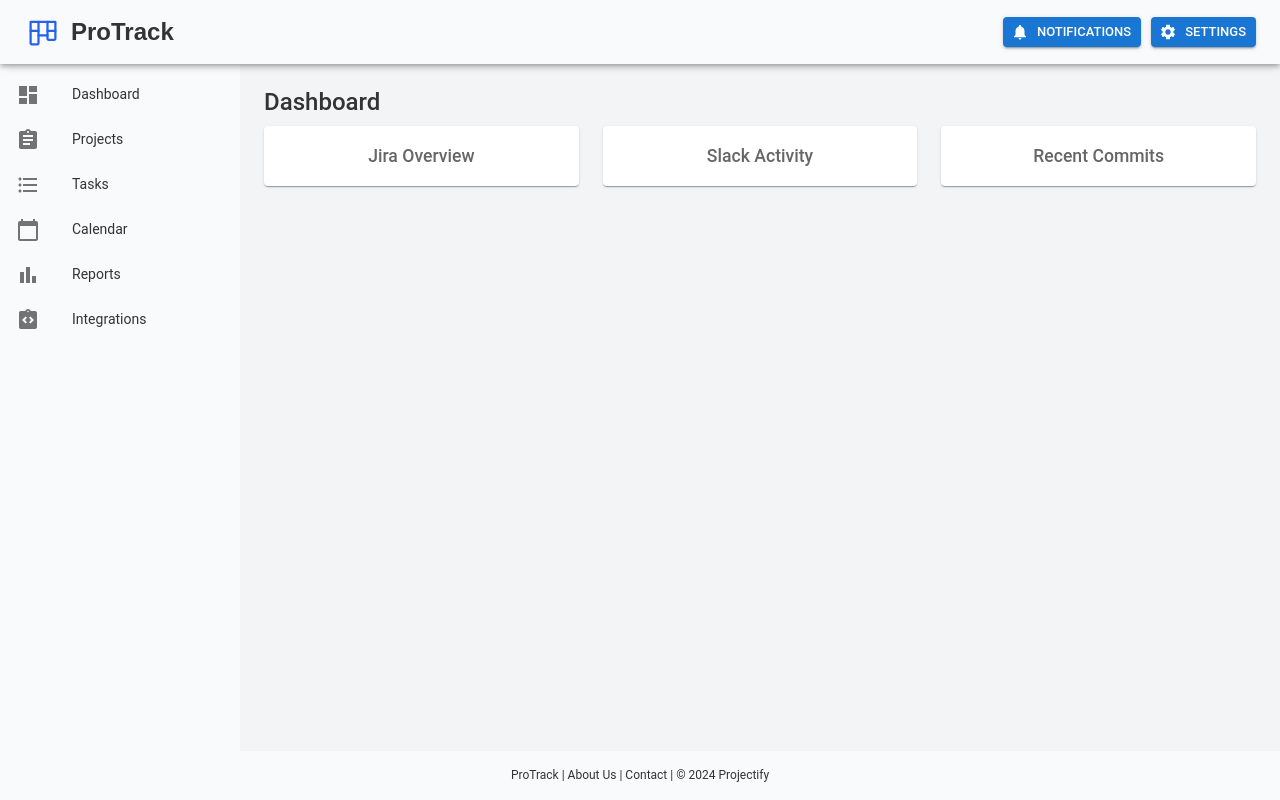
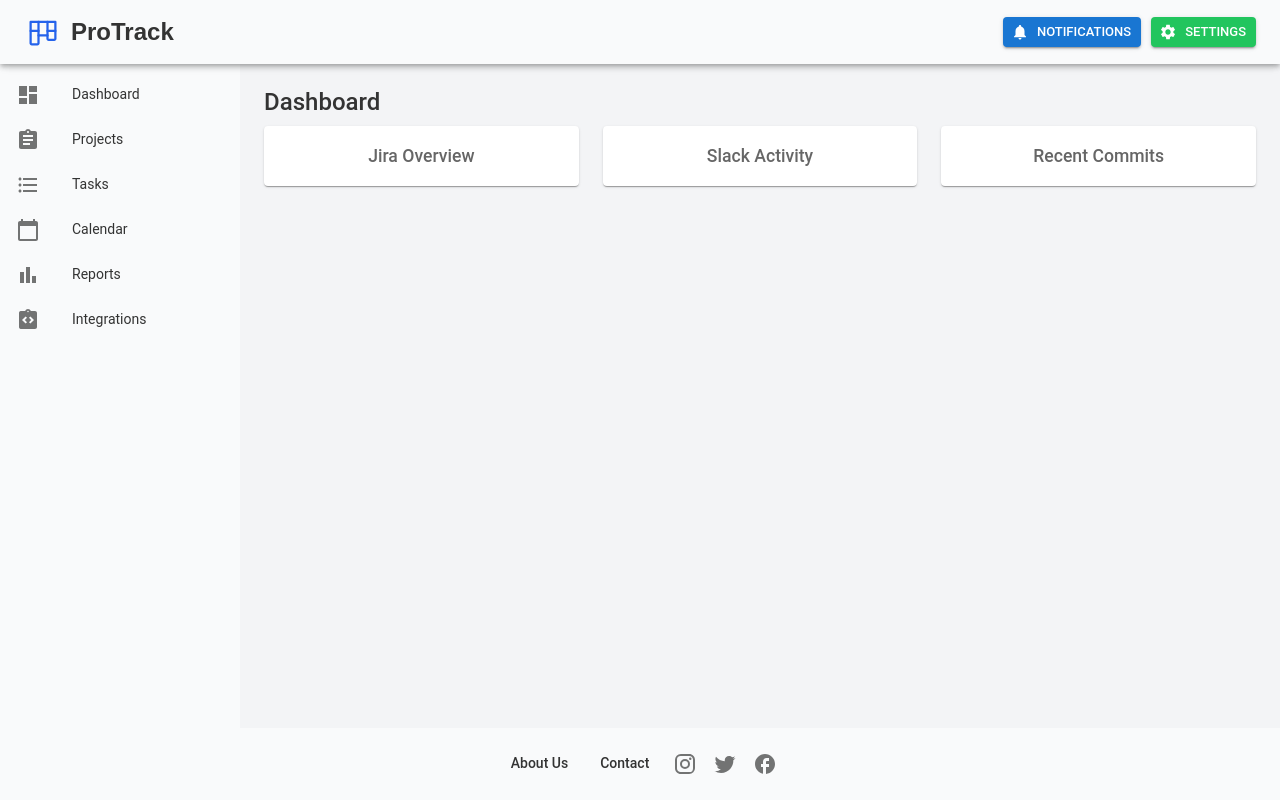
Before and after one commit to CrisFunes/protrack, a React app in the folder client/: page / in a window 1280 px wide. Built offline with nearby package versions, Linux system fonts and the light colour scheme; the HTML template or start-up script is replaced by a standard one.

Commit message:
add footer buttons and icons

```diff
--- a/client/src/components/Layout.jsx
+++ b/client/src/components/Layout.jsx
@@ -20,7 +20,12 @@ import { Link } from 'react-router-dom';
 import logo from '../assets/logo.svg';
 import SettingsIcon from '@mui/icons-material/Settings';
 import NotificationsIcon from '@mui/icons-material/Notifications';
-import { Button } from '@mui/material';
+import Button from '@mui/material/Button';
+import ButtonGroup from '@mui/material/ButtonGroup';
+import InstagramIcon from '@mui/icons-material/Instagram';
+import TwitterIcon from '@mui/icons-material/Twitter';
+import IconButton from '@mui/material/IconButton';
+import FacebookOutlinedIcon from '@mui/icons-material/FacebookOutlined';
 
 const drawerWidth = 240;
 
@@ -87,7 +92,7 @@ const Layout = ({ children }) => {
             <Button variant="contained" startIcon={<NotificationsIcon />}
             size='small' color='primary'>Notifications</Button>
             <Button variant="contained" startIcon={<SettingsIcon />}
-            size='small' color='primary' component={Link} to={'/settings'}>Settings</Button>
+            size='small' component={Link} to={'/settings'} sx={{ background: '#22C55E' }}>Settings</Button>
           </Box>
         </Toolbar>
       </Header>
@@ -112,9 +117,19 @@ const Layout = ({ children }) => {
         </Content>
       </Box>
       <Footer>
-        <Typography variant="body2">
-          ProTrack | About Us | Contact | © 2024 Projectify
-        </Typography>
+        <ButtonGroup variant="body2">
+          <Button sx={{ textTransform: 'capitalize' }}>About Us</Button>
+          <Button sx={{ textTransform: 'capitalize' }}>Contact</Button>
+        </ButtonGroup>
+        <IconButton aria-label="instagram contact">
+          <InstagramIcon />
+        </IconButton>
+        <IconButton aria-label="twitter contact">
+          <TwitterIcon />
+        </IconButton>
+        <IconButton aria-label="facebook contact">
+          <FacebookOutlinedIcon />
+        </IconButton>
       </Footer>
     </Root>
   );
```
